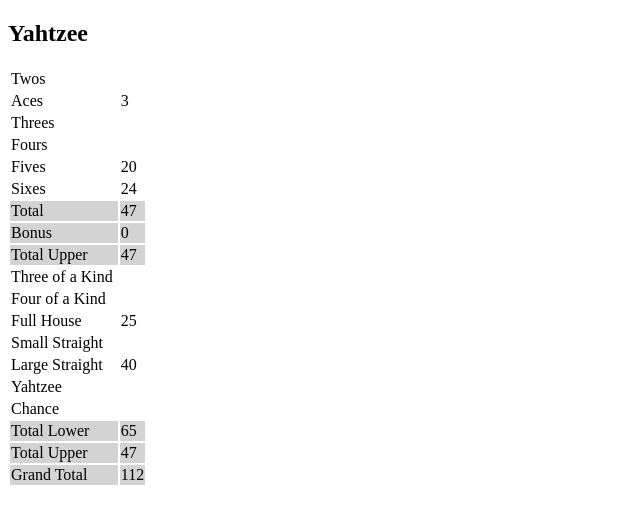
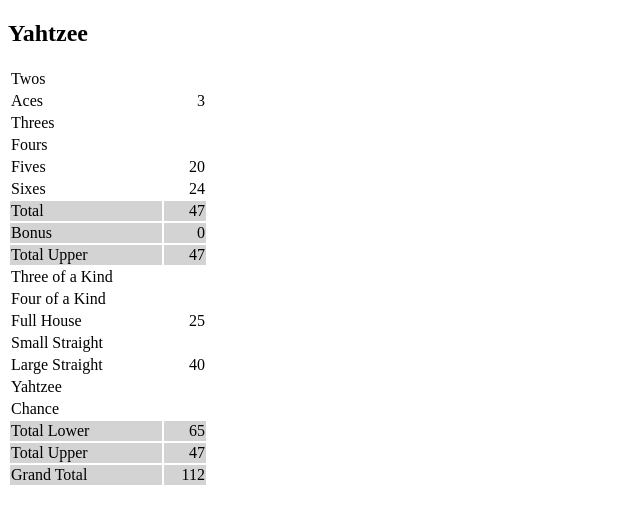
Before and after one commit to FelixHx/angularyahtzee, an Angular app: page / in a window 1280 px wide. Shown: the top 524 px of the page, without its empty margins (0-640 px from the left). Built offline with nearby package versions, Linux system fonts and the light colour scheme.

Commit message:
width align in Tabelle

```diff
--- a/src/app/kniffel/kniffel.component.html
+++ b/src/app/kniffel/kniffel.component.html
@@ -2,7 +2,7 @@
 <table>
   <tr *ngFor="let field of fields"
     [style.background-color]="field.sum?'lightgrey':null">
-    <td>{{field.title}}&nbsp;</td>
-    <td><div *ngIf="field.points != null" >{{field.points}}</div></td>
+    <td width=" 150">{{field.title}}&nbsp;</td>
+    <td width=" 40" align="right"><div *ngIf="field.points != null" >{{field.points}}</div></td>
   </tr>
 </table>
```
